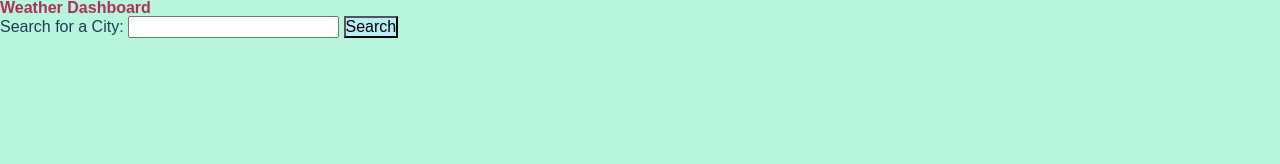
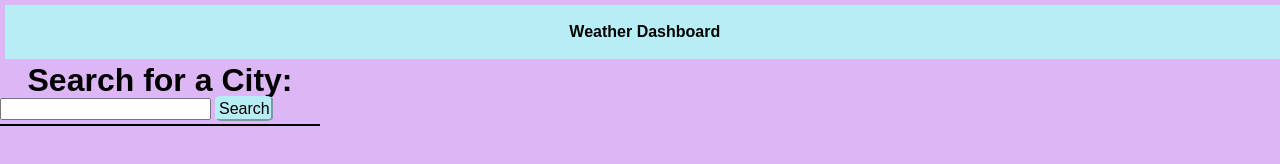
Before and after one commit to NabhahnK/weather-page, a plain HTML site: page index.html in a window 1280 px wide. Drawn offline with Linux system fonts and the light colour scheme.

Commit message:
Changed colors and added form while messing with placing

```diff
--- a/assets/css/style.css
+++ b/assets/css/style.css
@@ -1,19 +1,49 @@
 :root {
-    --card: #b7eef5;
-    --main: #B7F5DD;
-    --tiles: #AA3159;
-    --text: #1E3B56;
+    --card: #B7EEF5;
+    --main: #DDB7F5;
+    --tiles: #F5BEB7;
 }
 
 body {
     background-color: var(--main);
-    color: var(--text)
+    display: flex;
+    flex-direction: column;
 }
 
-h1 {
-    color: var(--tiles);
+header {
+    justify-self: center;
+    min-width: 100%;
+    text-align: center;
+    padding: 1.2em;
+    margin: .3em;
+    background-color: var(--card);
 }
+
+/* h1 {
+
+} */
 
 button {
     background-color: var(--card);
+    padding: .1em;
+    border-radius: 12%;
+    border-color: var(--card);
 }
+
+/* main {
+
+} */
+
+#search {
+    max-width: 25%;
+}
+
+#search-input {
+    padding-bottom: .2em;
+    border-bottom: solid black 2px;
+}
+
+h2 {
+    text-align: center;
+    font-size: 2em;
+}
--- a/index.html
+++ b/index.html
@@ -16,13 +16,11 @@
     </header>
 
     <main>
-        <div>
-            <section>
-                <form>
-                    <label for="cityname">Search for a City:</label>
+        <div id = "search">
+            <section id = "search-input">
+                    <h2>Search for a City:</h2>
                     <input type="text" id="cityname" name="cityname">
                     <button type = "button">Search</button>
-                </form>
             </section>
 
             <section id="history">
```
